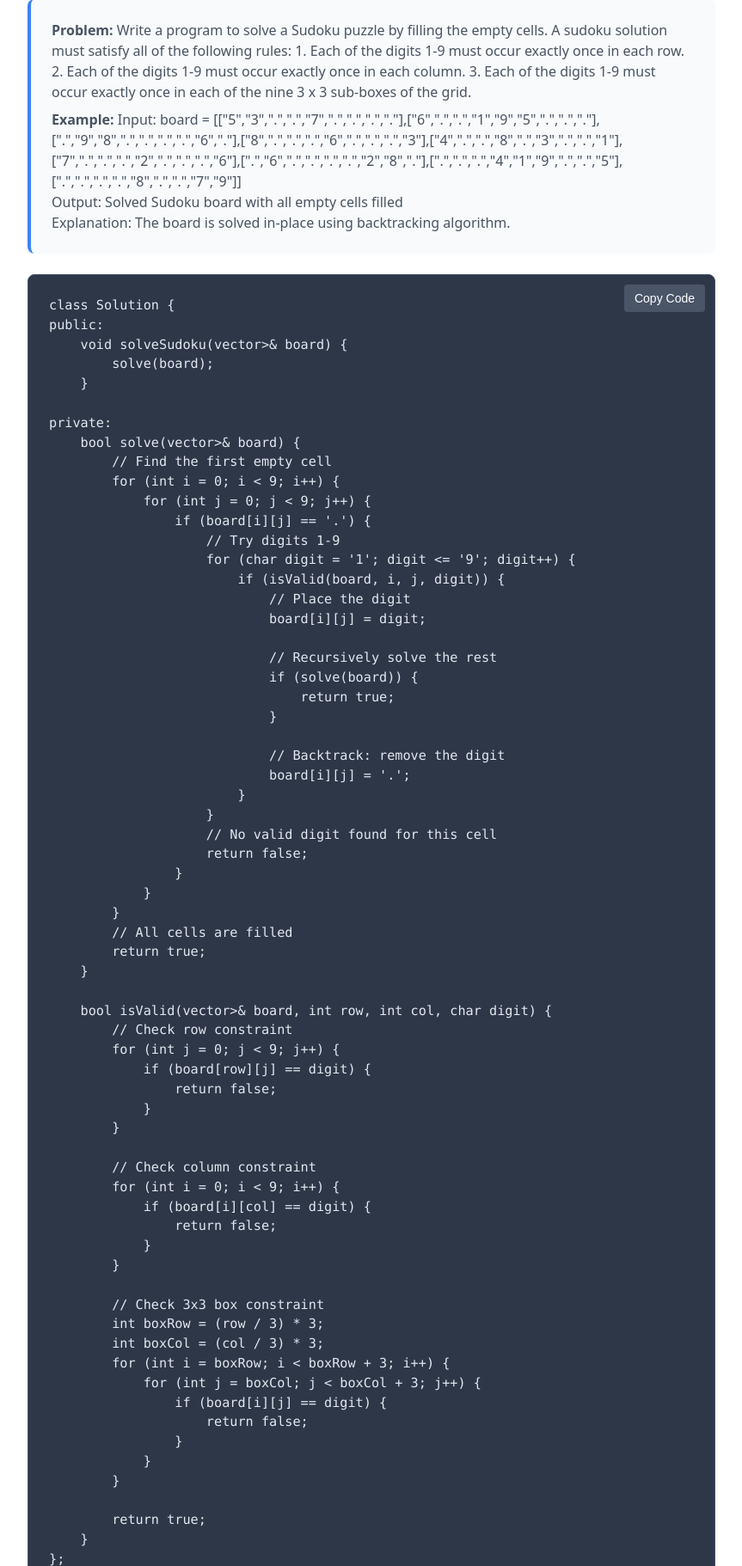
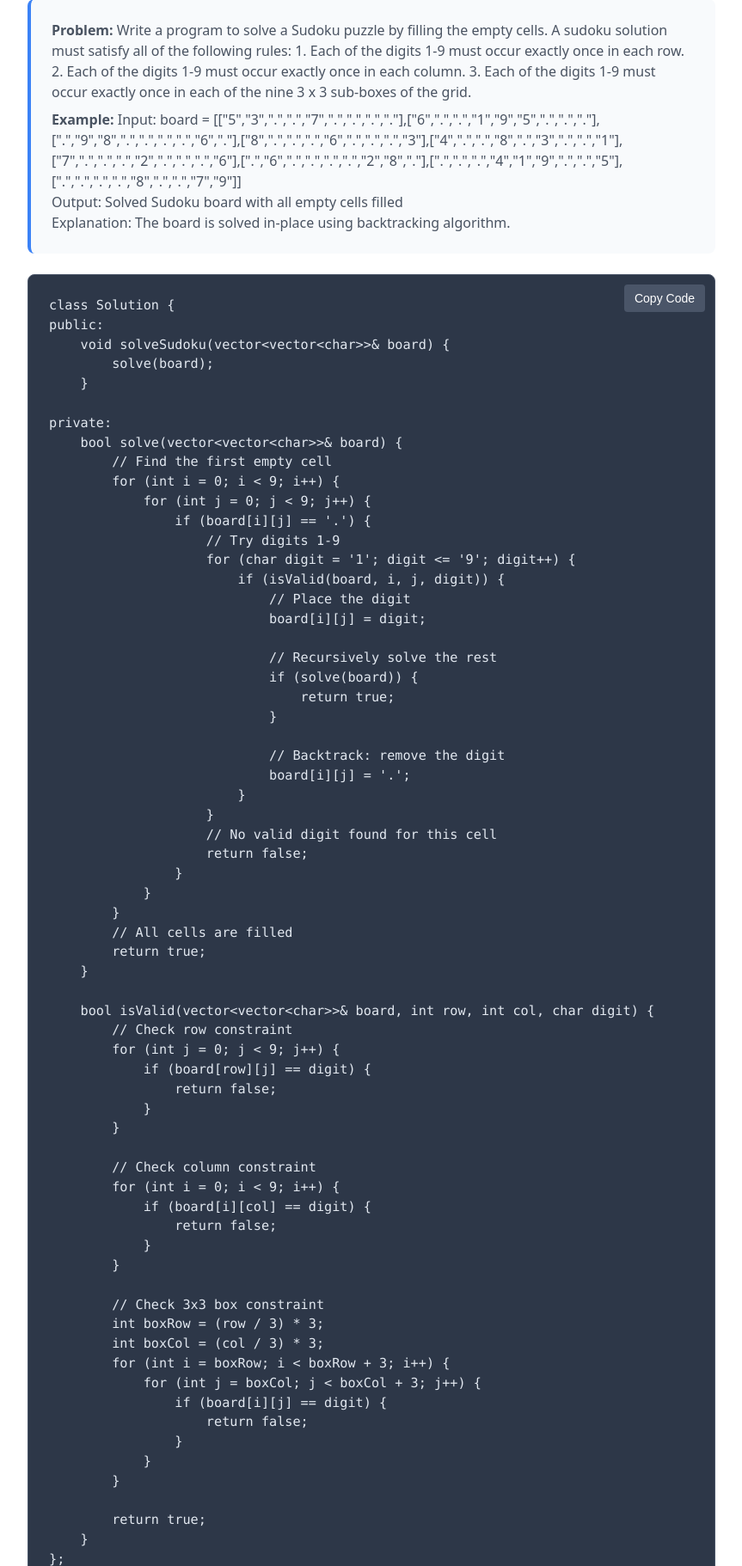
Before and after one commit to rishi-tiwari023/letcpp, a Node server app: template views/37.ejs in a window 1280 px wide. Shown: the part 161-1983 px from the top of the page at 86% size, without its empty margins (208-1071 px from the left). Run offline with Node 20, Linux system fonts and the light colour scheme; the template is opened without the code that fills it, so the values that code supplies are empty.

Commit message:
fixed HTML entity encoding

```diff
--- a/views/37.ejs
+++ b/views/37.ejs
@@ -1,5 +1,6 @@
 <!DOCTYPE html>
 <html lang="en">
+
 <head>
     <meta charset="UTF-8" />
     <meta name="viewport" content="width=device-width, initial-scale=1.0" />
@@ -9,15 +10,20 @@
     <link rel="stylesheet" href="/styles.css" />
     <script src="/solution.js"></script>
 </head>
+
 <body>
     <main>
         <h1>LeetCode 37: Sudoku Solver (C++)</h1>
         <div class="problem-description">
             <p><strong>Problem:</strong>
-                Write a program to solve a Sudoku puzzle by filling the empty cells. A sudoku solution must satisfy all of the following rules: 1. Each of the digits 1-9 must occur exactly once in each row. 2. Each of the digits 1-9 must occur exactly once in each column. 3. Each of the digits 1-9 must occur exactly once in each of the nine 3 x 3 sub-boxes of the grid.
+                Write a program to solve a Sudoku puzzle by filling the empty cells. A sudoku solution must satisfy all
+                of the following rules: 1. Each of the digits 1-9 must occur exactly once in each row. 2. Each of the
+                digits 1-9 must occur exactly once in each column. 3. Each of the digits 1-9 must occur exactly once in
+                each of the nine 3 x 3 sub-boxes of the grid.
             </p>
             <p><strong>Example:</strong>
-                Input: board = [["5","3",".",".","7",".",".",".","."],["6",".",".","1","9","5",".",".","."],[".","9","8",".",".",".",".","6","."],["8",".",".",".","6",".",".",".","3"],["4",".",".","8",".","3",".",".","1"],["7",".",".",".","2",".",".",".","6"],[".","6",".",".",".",".","2","8","."],[".",".",".","4","1","9",".",".","5"],[".",".",".",".","8",".",".","7","9"]]<br>
+                Input: board =
+                [["5","3",".",".","7",".",".",".","."],["6",".",".","1","9","5",".",".","."],[".","9","8",".",".",".",".","6","."],["8",".",".",".","6",".",".",".","3"],["4",".",".","8",".","3",".",".","1"],["7",".",".",".","2",".",".",".","6"],[".","6",".",".",".",".","2","8","."],[".",".",".","4","1","9",".",".","5"],[".",".",".",".","8",".",".","7","9"]]<br>
                 Output: Solved Sudoku board with all empty cells filled<br>
                 Explanation: The board is solved in-place using backtracking algorithm.
             </p>
@@ -26,18 +32,18 @@
             <button class="copy-button" onclick="copyCode(this)">Copy Code</button>
             <pre><code class="language-cpp">class Solution {
 public:
-    void solveSudoku(vector<vector<char>>& board) {
+    void solveSudoku(vector&lt;vector&lt;char&gt;&gt;&amp; board) {
         solve(board);
     }
 
 private:
-    bool solve(vector<vector<char>>& board) {
+    bool solve(vector&lt;vector&lt;char&gt;&gt;&amp; board) {
         // Find the first empty cell
-        for (int i = 0; i < 9; i++) {
-            for (int j = 0; j < 9; j++) {
+        for (int i = 0; i &lt; 9; i++) {
+            for (int j = 0; j &lt; 9; j++) {
                 if (board[i][j] == '.') {
                     // Try digits 1-9
-                    for (char digit = '1'; digit <= '9'; digit++) {
+                    for (char digit = '1'; digit &lt;= '9'; digit++) {
                         if (isValid(board, i, j, digit)) {
                             // Place the digit
                             board[i][j] = digit;
@@ -60,16 +66,16 @@ private:
         return true;
     }
 
-    bool isValid(vector<vector<char>>& board, int row, int col, char digit) {
+    bool isValid(vector&lt;vector&lt;char&gt;&gt;&amp; board, int row, int col, char digit) {
         // Check row constraint
-        for (int j = 0; j < 9; j++) {
+        for (int j = 0; j &lt; 9; j++) {
             if (board[row][j] == digit) {
                 return false;
             }
         }
 
         // Check column constraint
-        for (int i = 0; i < 9; i++) {
+        for (int i = 0; i &lt; 9; i++) {
             if (board[i][col] == digit) {
                 return false;
             }
@@ -78,8 +84,8 @@ private:
         // Check 3x3 box constraint
         int boxRow = (row / 3) * 3;
         int boxCol = (col / 3) * 3;
-        for (int i = boxRow; i < boxRow + 3; i++) {
-            for (int j = boxCol; j < boxCol + 3; j++) {
+        for (int i = boxRow; i &lt; boxRow + 3; i++) {
+            for (int j = boxCol; j &lt; boxCol + 3; j++) {
                 if (board[i][j] == digit) {
                     return false;
                 }
@@ -93,4 +99,5 @@ private:
         <a href="/" class="back-link">← Back to Home</a>
     </main>
 </body>
+
 </html>
```
